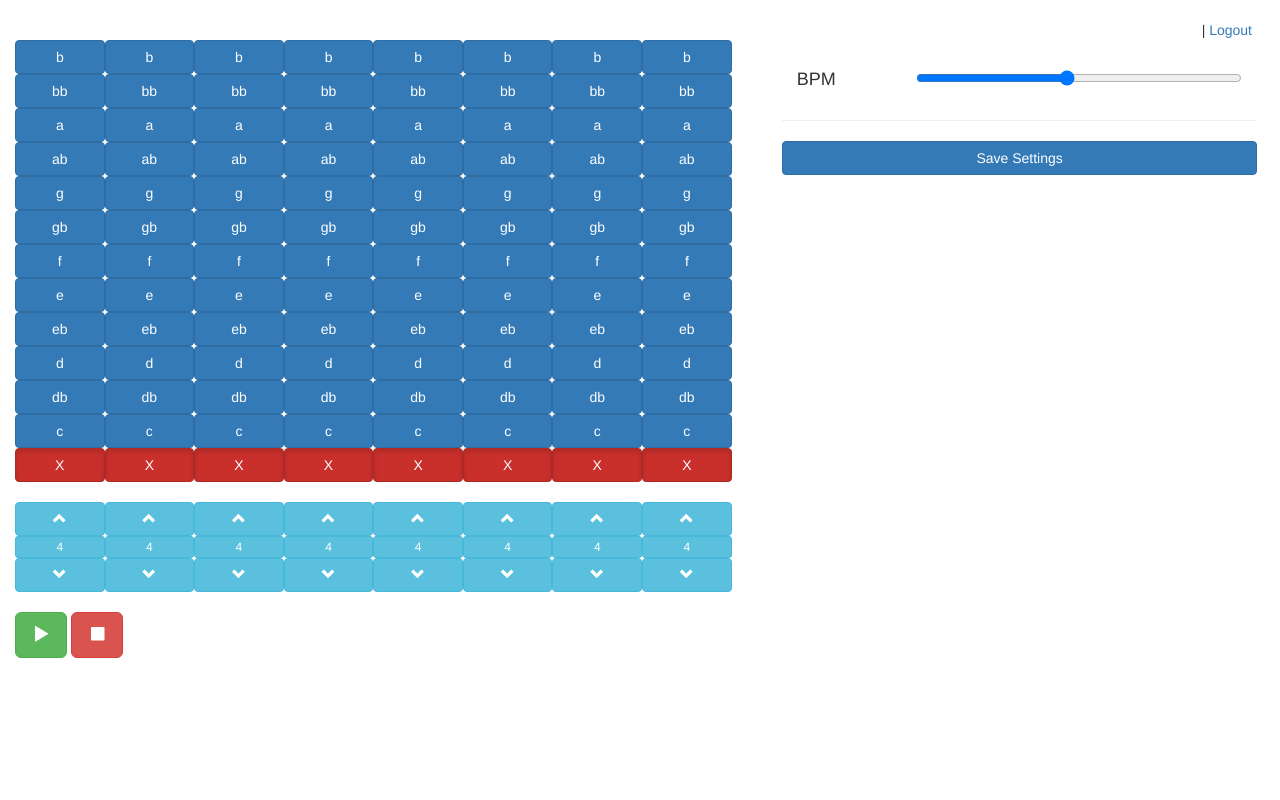
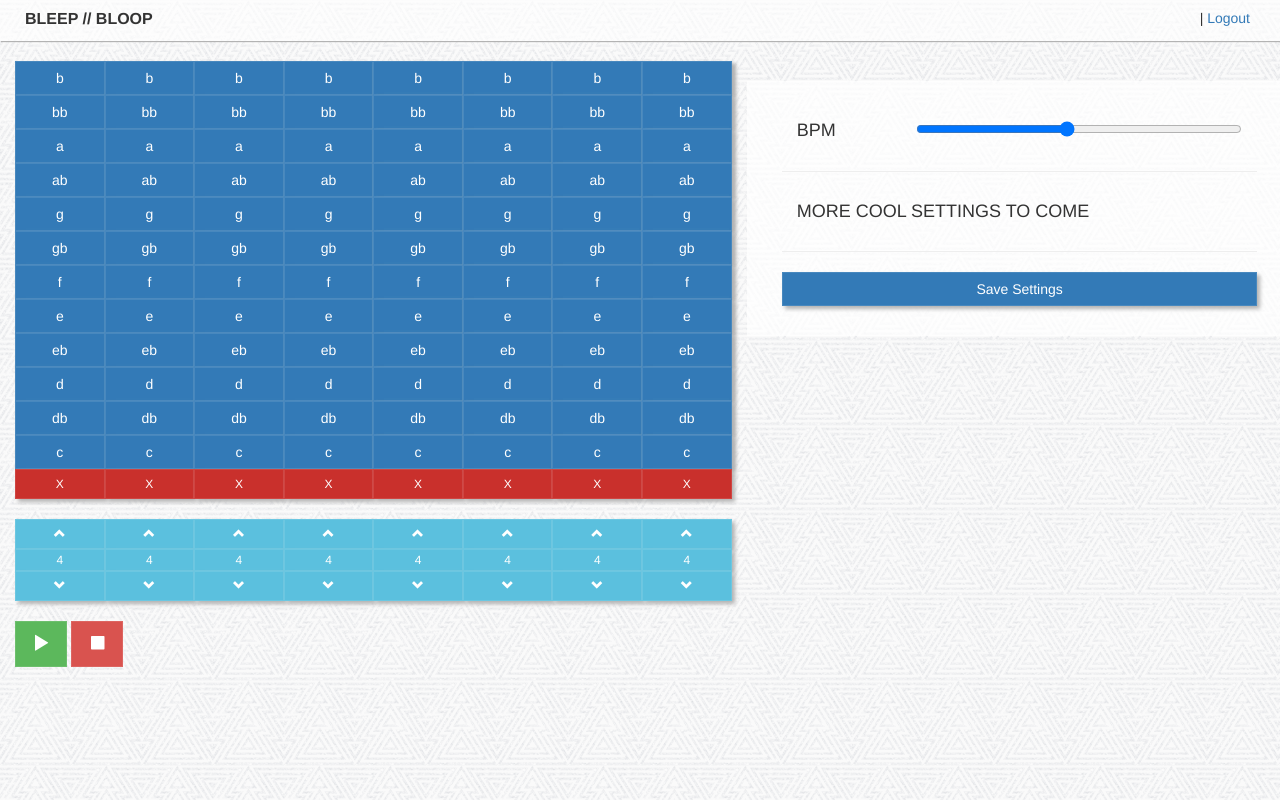
Before and after one commit to mradambeck/javascript-step-sequencer, a website: page views/user.html in a window 1280 px wide. Drawn offline with nearby package versions, Linux system fonts and the light colour scheme; files whose address does not match are found by name.

Commit message:
adds some styling

```diff
--- a/public/scripts/app.js
+++ b/public/scripts/app.js
@@ -19,6 +19,9 @@ $(function(){
   var userId = '';
 
   if (window.location.pathname === "/"){
+    $('#pattern').val(pattern);
+    $('#notes').val(patternString);
+
     $(".note").click(function(){
       $('#pattern').val(pattern);
       $('#notes').val(patternString);
@@ -55,6 +58,7 @@ $(function(){
     activateGrid(userSongs[userSongs.length-1].notes);
     // console.log('user: ', json);
     $('span.username').html(json.username);
+    console.log(json.username);
   }
   function handleUserError(xhr, status, errorThrown) {
     console.error(xhr, status, errorThrown);
--- a/public/styles/index.scss
+++ b/public/styles/index.scss
@@ -1,9 +1,80 @@
-// div {
-//   border: 1px dotted grey;
-// }
+$bgcolor: #fff;
+$green: green;
+$darkblue: blue;
+$red: red;
+$lightblue: blue;
 
-.display-none {
-  display: none !important;
+$coolcolor:  #53bf6b;
+
+// Mixins
+@mixin buttons ($color) {
+  color: #fff;
+  background-color: $color;
+  border-color: darken($color, 5)!important;
+}
+@mixin buttons-hover ($color) {
+  color: #fff!important;
+  background-color: darken($color, 12)!important;
+  border-color: darken($color, 17)!important;
+}
+@mixin buttons-active ($color) {
+  color: #fff!important;
+  background-color: darken($color, 8)!important;
+  border-color: darken($color, 13)!important;
+}
+
+body {
+  background-image: url("../images/new_year_background.png");
+
+}
+
+button {
+  border-radius: 0!important;
+  border-color: transparentize($bgcolor, .9)!important;
+}
+
+button:focus {
+  outline:0 !important;
+  text-decoration: none;
+}
+a:hover {
+  outline:0 !important;
+  text-decoration: none;
+}
+
+.grid  {
+  box-shadow: 3px 3px 4px lighten(grey, 20)!important;
+}
+
+.logo {
+  font-size: 16px !important;
+  font-weight: 600 !important;
+}
+
+.modal-content {
+  border-radius: 0;
+}
+
+.settings-panel {
+  background-color: transparentize(#fff, .25);
+  padding-top: 30px;
+  padding-bottom: 30px;
+  // padding-left: 30px!important;
+  // padding-right: 30px!important;
+  // margin-right: 5px;
+}
+
+.spacer-header  {
+  background-color: transparentize(#fff, .35);
+  // border-bottom: 1px solid transparentize(lightgrey, .5);
+  margin-bottom: 20px;
+  padding: 8px 30px 10px 10px!important;
+  box-shadow: 1px 1px 1px lighten(grey, 20)!important;
+}
+
+.save-song {
+  box-shadow: 3px 3px 4px lighten(grey, 20)!important;
+
 }
 
 .no-left-padding {
@@ -32,4 +103,82 @@
     padding-right: 50px;
     padding-left: 50px;
   }
+
+  .desktop-padding.settings-panel {
+    background-color: transparentize(#fff, .25);
+
+    // padding-bottom: 30px;
+    // padding-left: 20px;
+    // padding-right:
+    // margin-right: 10px;
+  }
 }
+
+
+// .btn-success {
+//   @include buttons ($green);
+//   // box-shadow: 1px 2px 3px lightgrey;
+// }
+// .btn-success:active,
+// .btn-success:active:focus,
+// .btn-success:focus,
+// .btn-success:hover {
+//   @include buttons-hover ($green);
+// }
+// label.btn-btn-success.active {
+//   @include buttons-active ($green);
+// }
+//
+// .btn-primary  {
+//   @include buttons ($darkblue);
+// }
+// .btn-primary:active,
+// .btn-primary:active:focus,
+// .btn-primary:focus,
+// .btn-primary:hover {
+//   @include buttons-hover ($darkblue);
+// }
+// label.btn.btn-primary.active {
+//   @include buttons-active ($darkblue);
+// }
+//
+// .btn-info  {
+//   @include buttons ($darkblue);
+// }
+// .btn-info:active,
+// .btn-info:active:focus,
+// .btn-info:focus,
+// .btn-info:hover {
+//   @include buttons-hover ($darkblue);
+// }
+// label.btn.btn-info.active {
+//   @include buttons-active ($darkblue);
+// }
+//
+// .btn-danger {
+//   @include buttons ($red);
+// }
+// .btn-danger:active,
+// .btn-danger:active:focus,
+// .btn-danger:focus,
+// .btn-danger:hover {
+//   @include buttons-hover ($red);
+// }
+// label.btn.btn-default.active {
+//   @include buttons-active ($red);
+// }
+//
+// button:focus {
+//   outline:0 !important;
+//   text-decoration: none;
+// }
+// a:focus {
+//   outline:0 !important;
+//   text-decoration: none;
+// }
+
+
+
+// div {
+//   border: 1px dotted grey;
+// }
--- a/views/user.html
+++ b/views/user.html
@@ -32,7 +32,10 @@
 </head>
 <body>
   <div class="container-fluid" ng-controller="GridController as gridCtrl">
-    <div class = "row spacer-top margin-right">
+    <div class = "row spacer-header">
+      <div class = "col-sm-3 logo">
+        BLEEP // BLOOP
+      </div>
       <!-- <span class = "pull-right"><a href="#" data-toggle="modal" data-target="#my-songs-modal">My Songs</a> | <a href="/logout">Logout</a></span> -->
       <span class = "pull-right"><span class = "username"></span> | <a href="/logout">Logout</a></span>
     </div>
@@ -50,21 +53,21 @@
               <div class = "col-xs-3 col-{{grid.name}}">
 
                 <div ng-repeat="pitch in grid.pitches" class="row">
-                  <button class = "btn btn-primary note btn-block" data-column="{{grid.name}}" data-note="{{pitch}}">{{pitch}}</button>
+                  <button class = "btn btn-primary note btn-block grid" data-column="{{grid.name}}" data-note="{{pitch}}">{{pitch}}</button>
                 </div>
 
                 <div class = "row">
-                  <button class = "btn btn-danger note btn-block active" data-column="{{grid.name}}" data-note="x">X</button>
+                  <button class = "btn btn-danger note btn-sm btn-block active grid" data-column="{{grid.name}}" data-note="x">X</button>
                 </div>
 
                 <div class = "row spacer-top">
-                  <button class = "btn btn-block btn-info octave-up" data-column="{{grid.name}}" data-octave="up"><span class="glyphicon glyphicon-chevron-up" aria-hdata-columnden="true"></span></button>
+                  <button class = "btn btn-block btn-info btn-sm octave-up grid" data-column="{{grid.name}}" data-octave="up"><span class="glyphicon glyphicon-chevron-up" aria-hdata-columnden="true"></span></button>
                 </div>
                 <div class = "row">
-                  <button class = "btn btn-block btn-info btn-xs octave-count" id="o{{grid.name}}" data-column="{{grid.name}}" data-octave="count">4</button>
+                  <button class = "btn btn-block btn-info btn-xs octave-count grid" id="o{{grid.name}}" data-column="{{grid.name}}" data-octave="count">4</button>
                 </div>
                 <div class = "row">
-                  <button class = "btn btn-block btn-info octave-down" data-column="{{grid.name}}" data-octave="down"><span class="glyphicon glyphicon-chevron-down" aria-hdata-columnden="true"></span></button>
+                  <button class = "btn btn-block btn-info btn-sm octave-down grid" data-column="{{grid.name}}" data-octave="down"><span class="glyphicon glyphicon-chevron-down" aria-hdata-columnden="true"></span></button>
                 </div>
 
               </div>
@@ -79,22 +82,22 @@
             <div ng-repeat="grid in gridCtrl.gridR">
               <div class = "col-xs-3 col-{{grid.name}}">
 
-                <div ng-repeat="pitch in grid.pitches" class="row">
-                  <button class = "btn btn-primary note btn-block" data-column="{{grid.name}}" data-note="{{pitch}}">{{pitch}}</button>
+                <div ng-repeat="pitch in grid.pitches" class="row grid">
+                  <button class = "btn btn-primary note btn-block grid" data-column="{{grid.name}}" data-note="{{pitch}}">{{pitch}}</button>
                 </div>
 
                 <div class = "row">
-                  <button class = "btn btn-danger note btn-block active" data-column="{{grid.name}}" data-note="x">X</button>
+                  <button class = "btn btn-danger note btn-sm btn-block active grid" data-column="{{grid.name}}" data-note="x">X</button>
                 </div>
 
                 <div class = "row spacer-top">
-                  <button class = "btn btn-block btn-info octave-up" data-column="{{grid.name}}" data-octave="up"><span class="glyphicon glyphicon-chevron-up" aria-hdata-columnden="true"></span></button>
+                  <button class = "btn btn-block btn-info octave-up btn-sm grid" data-column="{{grid.name}}" data-octave="up"><span class="glyphicon glyphicon-chevron-up" aria-hdata-columnden="true"></span></button>
                 </div>
                 <div class = "row">
-                  <button class = "btn btn-block btn-info btn-xs octave-count" id="o{{grid.name}}" data-column="{{grid.name}}" data-octave="count">4</button>
+                  <button class = "btn btn-block btn-info btn-xs octave-count grid" id="o{{grid.name}}" data-column="{{grid.name}}" data-octave="count">4</button>
                 </div>
                 <div class = "row">
-                  <button class = "btn btn-block btn-info octave-down" data-column="{{grid.name}}" data-octave="down"><span class="glyphicon glyphicon-chevron-down" aria-hdata-columnden="true"></span></button>
+                  <button class = "btn btn-block btn-info octave-down btn-sm grid" data-column="{{grid.name}}" data-octave="down"><span class="glyphicon glyphicon-chevron-down" aria-hdata-columnden="true"></span></button>
                 </div>
 
               </div>
@@ -116,7 +119,7 @@
       </div>
 
       <div class = "row spacer-top">
-        <div class = "col-sm-5 desktop-padding">
+        <div class = "col-sm-5 desktop-padding settings-panel">
           <div class = "row">
 
             <!-- SONG MODAL -->
@@ -172,6 +175,14 @@
             <hr />
           </div>
           <div class = "row">
+            <div class = "col-xs-12">
+              <h4>MORE COOL SETTINGS TO COME</h4>
+            </div>
+          </div>
+          <div class = "row">
+            <hr />
+          </div>
+          <div class = "row">
               <button class="btn btn-primary btn-block save-song">Save Settings</button>
           </div>
         </div>
```
Also changed, not shown: views/index.html (+24 -14 lines), public/images/new_year_background.png (added), public/styles/index.css, 1 other file.
